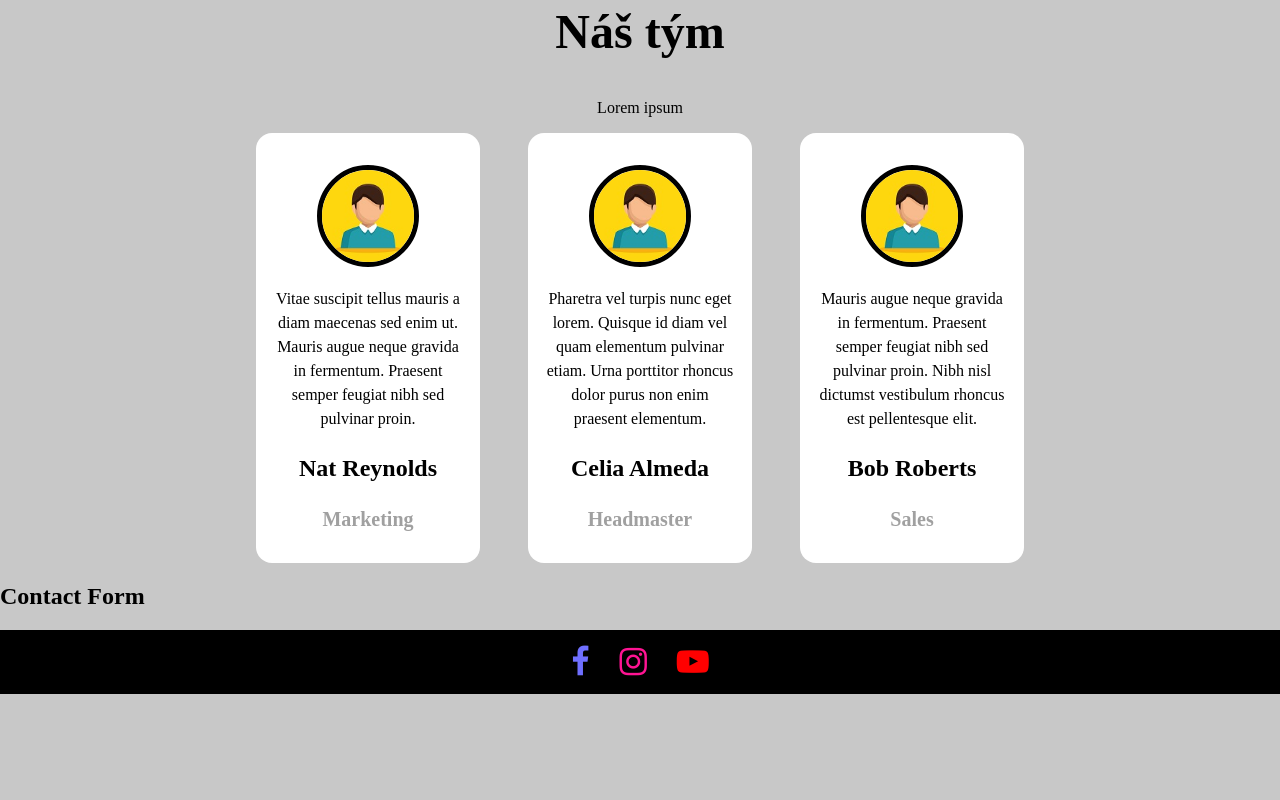
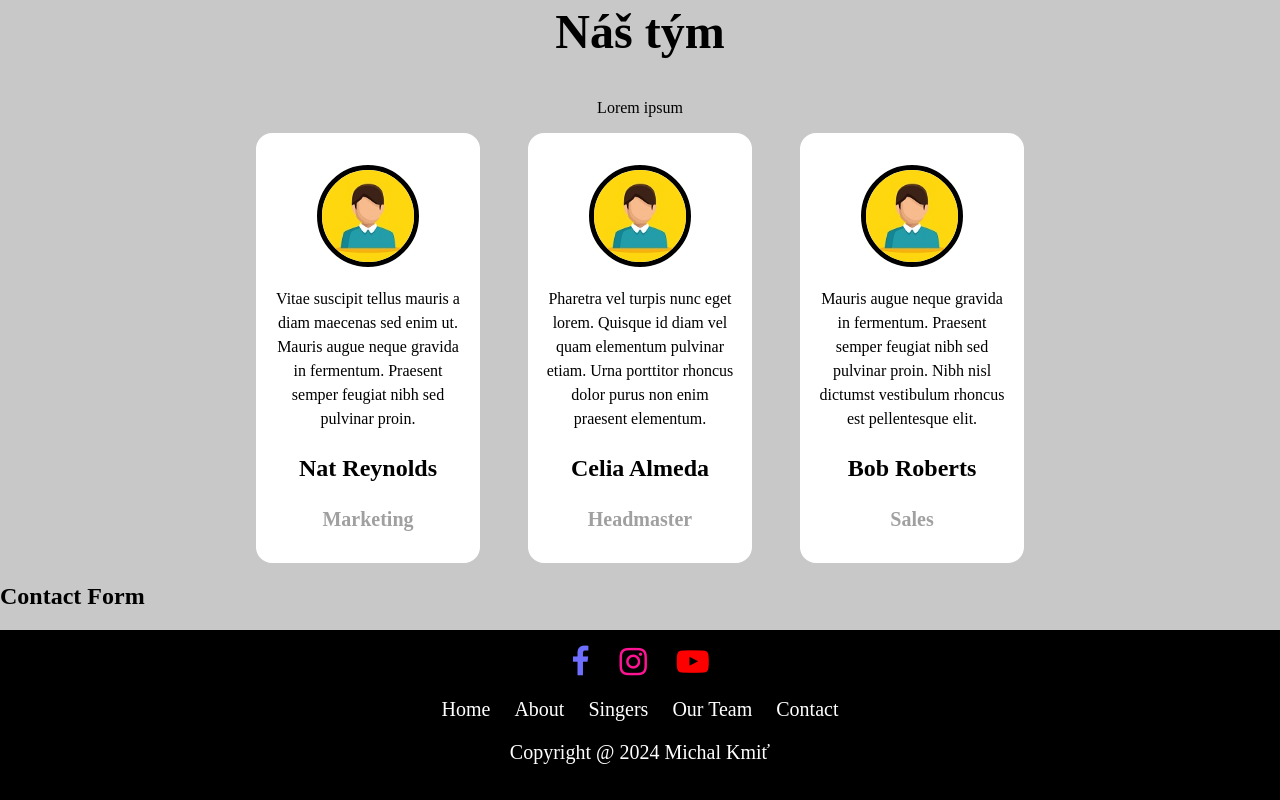
Before and after one commit to Kadlus/FestivalWeb, a plain HTML site: page index.html in a window 1280 px wide. Shown: the part 2381-3181 px from the top of the page. Before the commit the page ends 3075 px from the top, so only its background shows below. Drawn offline with Linux system fonts and the light colour scheme.

Commit message:
Footer v1

```diff
--- a/index.html
+++ b/index.html
@@ -85,6 +85,16 @@
             <i class="fa fa-instagram"></i>
             <i class="fa fa-youtube-play"></i>
         </div>
+        <nav>
+            <ul class="footer-links">
+                <li class="footer-link">Home</li>
+                <li class="footer-link">About</li>
+                <li class="footer-link">Singers</li>
+                <li class="footer-link">Our Team</li>
+                <li class="footer-link">Contact</li>
+            </ul>
+        </nav>
+        <p class="copyright">Copyright @ 2024 Michal Kmiť</p>
     </footer>
 </body>
 </html>
--- a/styles.css
+++ b/styles.css
@@ -178,3 +178,19 @@ footer {
 .fa-youtube-play {
     color: red;
 }
+
+.footer-links {
+    color: white;
+    list-style: none;
+    display: flex;
+    justify-content: center;
+    padding: 0;
+    gap: 24px;
+    font-size: 20px;
+}
+
+.copyright {
+    color: white;
+    text-align: center;
+    font-size: 20px;
+}
```
